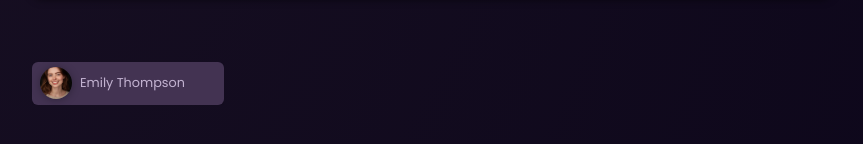
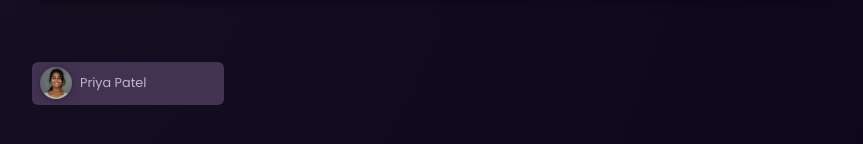
Before and after one commit to JacobGlitcher/angular-practices, an Angular app: page / in a window 1280 px wide. Shown: the part 210-354 px from the top of the page, without its empty margins (208-1071 px from the left). Built offline with nearby package versions, Linux system fonts and the light colour scheme.

Commit message:
feat: added signals

```diff
--- a/src/app/user/user.component.html
+++ b/src/app/user/user.component.html
@@ -1,6 +1,6 @@
 <div>
   <button (click)="onSelectUser()">
-    <img [src]="avatarSrc" [alt]="altText">
-    <span>{{ selectedUser.name }}</span>
+    <img [src]="avatarSrc()" [alt]="altText()">
+    <span>{{ selectedUser().name }}</span>
   </button>
 </div>
--- a/src/app/user/user.component.ts
+++ b/src/app/user/user.component.ts
@@ -1,4 +1,10 @@
-import { Component } from '@angular/core';
+import {
+  Component,
+  computed,
+  signal,
+  Signal,
+  WritableSignal
+} from '@angular/core';
 
 import { DUMMY_USERS } from '../dummy-users';
 import { User } from './user.interface';
@@ -12,19 +18,17 @@ import { User } from './user.interface';
 })
 
 export class UserComponent {
-  private randomIndex: number = Math.floor(Math.random() * DUMMY_USERS.length);
+  selectedUser: WritableSignal<User> = signal(this.getRandomUser())
 
-  selectedUser: User = DUMMY_USERS[this.randomIndex]
+  avatarSrc: Signal<string> = computed(() => `assets/users/${this.selectedUser().avatar}`)
+  altText: Signal<string> = computed(() => `${this.selectedUser().name} Avatar`)
 
-  get avatarSrc(): string {
-    return `assets/users/${this.selectedUser.avatar}`;
-  }
-
-  get altText(): string {
-    return `${this.selectedUser.name} Avatar`;
+  private getRandomUser(): User {
+    const randomIndex = Math.floor(Math.random() * DUMMY_USERS.length);
+    return DUMMY_USERS[randomIndex];
   }
 
   onSelectUser(): void {
-    console.log('clicked!')
+    this.selectedUser.set(this.getRandomUser());
   }
 }
```
